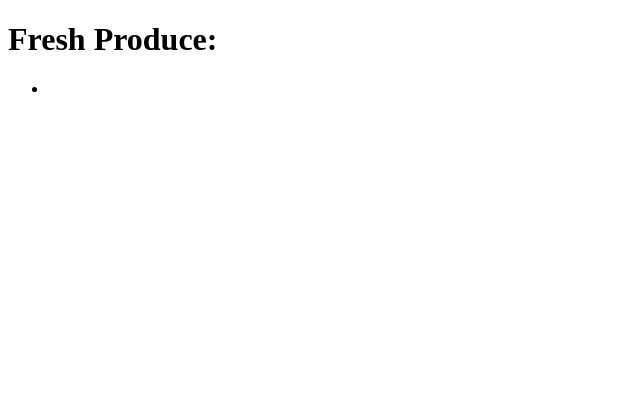
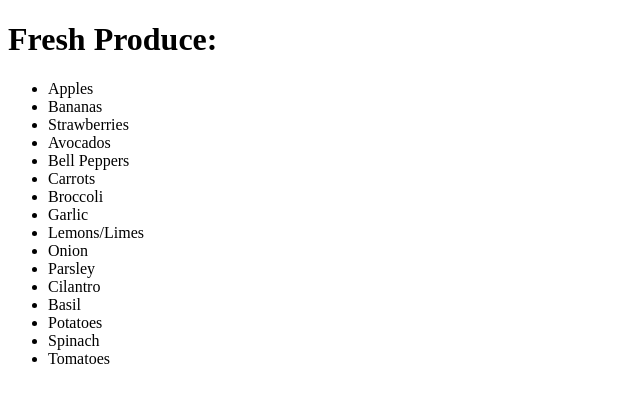
Before and after one commit to EsterDahri1/js-lista-spesa, a plain HTML site: page index.html in a window 1280 px wide. Shown: the whole page, without its empty margins (0-640 px from the left). Drawn offline with Linux system fonts and the light colour scheme.

Commit message:
add while loop

```diff
--- a/assets/script.js
+++ b/assets/script.js
@@ -32,5 +32,20 @@ const groceryList = [
 ];
 console.log(groceryList);
 
+//Enunciate the element in DOM
+let ulistDOM = document.querySelector('.list');
+//console.log(ulistDOM);
+
+let i = 0;
 //use while to create loop
-//Print on page by using query selector of ul
+while (i < groceryList.length) {
+    const products = groceryList[i];
+    console.log(products);
+
+    let listItem = `<li>${products}</li>`;
+
+    ulistDOM.insertAdjacentHTML('beforeend', listItem);
+
+
+    i++
+}
--- a/index.html
+++ b/index.html
@@ -8,8 +8,8 @@
 <body>
     <h1>Fresh Produce:</h1>
 
-    <ul>
-        <li></li>
+    <ul class="list">
+
     </ul>
 
 
```
